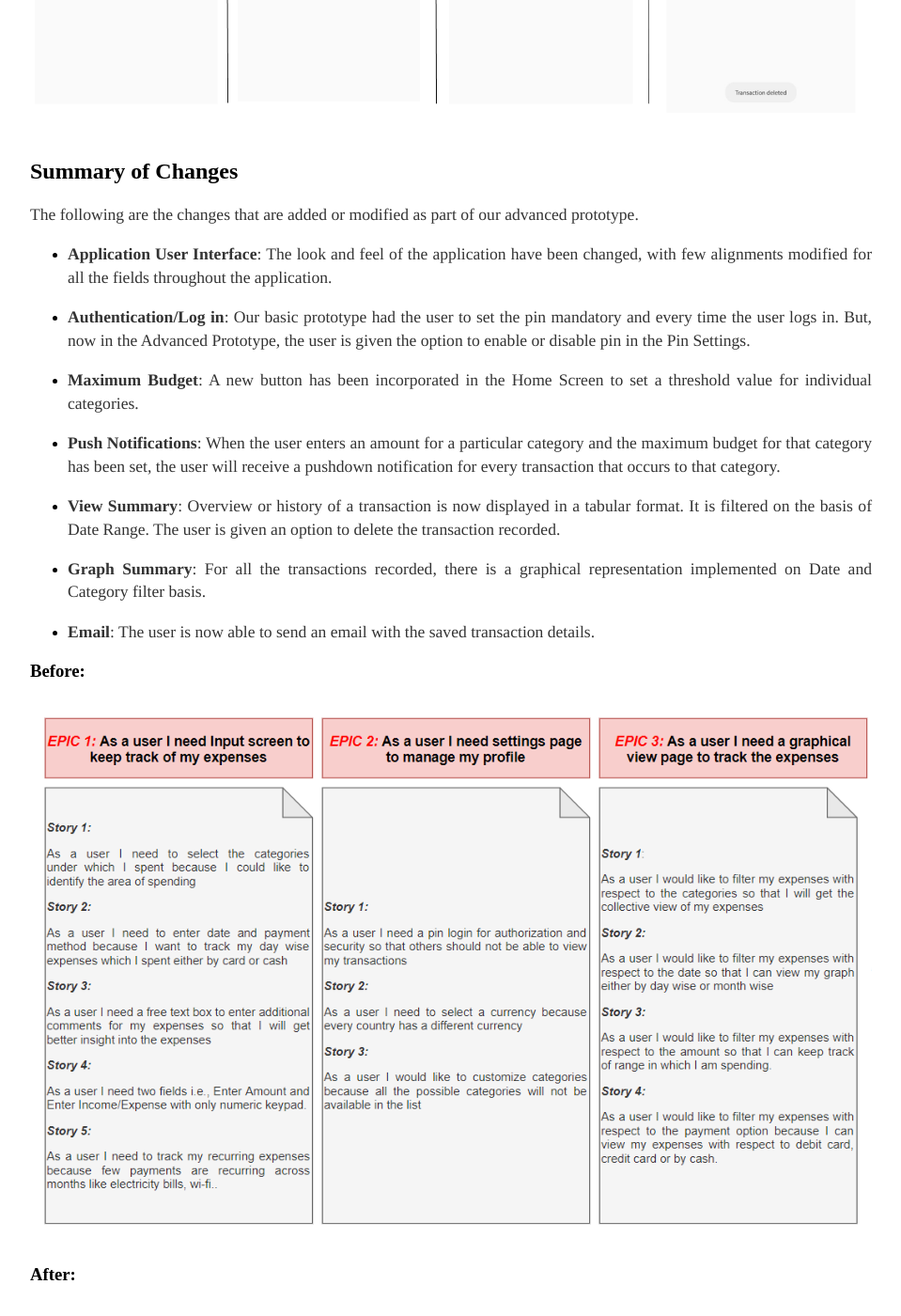
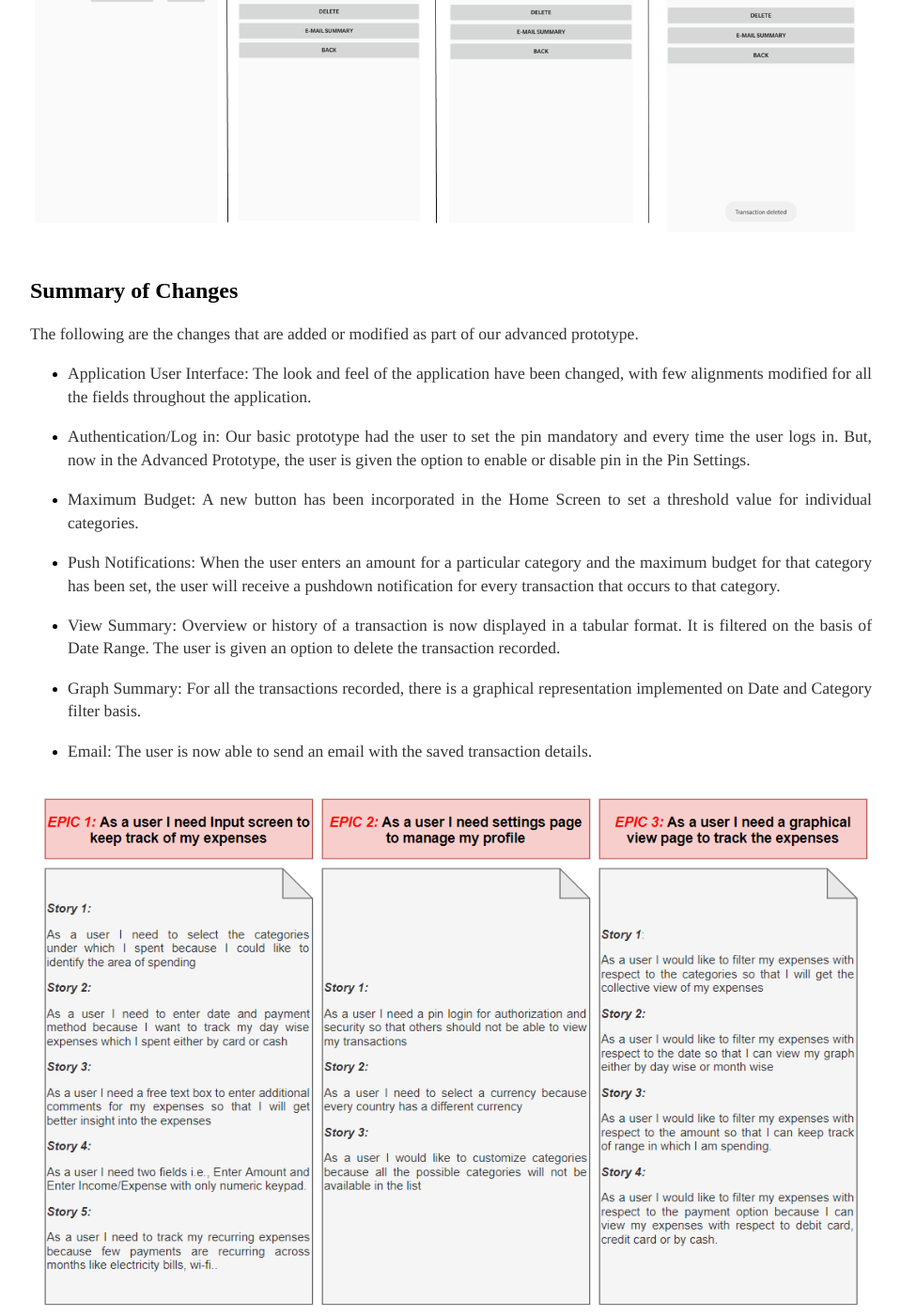
Before and after one commit to DBSE-teaching/isee2019-Sky-Net, a Jekyll site: the page built from docs/_posts/2019-06-04-third-post.md, in a window 1280 px wide and 1400 px high, scrolled down 3061 px. Shown: the whole window at 94% size, without its empty margins (160-1119 px from the left). Built offline with Jekyll 4.4.1, drawn with Linux system fonts in a browser that asks for light colours.

Commit message:
Update 2019-06-04-third-post.md

```diff
--- a/docs/_posts/2019-06-04-third-post.md
+++ b/docs/_posts/2019-06-04-third-post.md
@@ -25,9 +25,13 @@
 
 <p style="font-family:Times;font-size:110%;text-align:justify">This pattern comes under the structural design  pattern as this forms a group of objects into a  tree like structure. This ensures us an effective way of using the the created objects of various classes.</p>
 
+![Deadline image]({{site.baseurl}}/images/compositedesignpattern.png "composite design pattern"){:height="50%" width="100%"}
+
 ### Model View Controller
 
 <p style="font-family:Times;font-size:110%;text-align:justify">This is by far the most used design pattern in software development. It is developed as an evolution  to the design patterns proposed by the “Gang of Four”.It is often referred an architectural pattern. As the name suggests it involves three components,which are namely Model,View and Controller.</p>
+
+![Deadline image]({{site.baseurl}}/images/modelviewcontroller.png "model view controller"){:height="50%" width="100%"}
 
 <ul>
   <li><p style="font-family:Times;font-size:110%;text-align:justify"><b>Model</b> : This consist of the data and set of rules for the application to work on.</p></li>
@@ -60,18 +64,14 @@
 <p style="font-family:Times;font-size:110%;text-align:justify">The following are the changes that are added or modified as part of our advanced prototype.</p>
 
 <ul>
-  <li><p style="font-family:Times;font-size:110%;text-align:justify"><b>Application User Interface</b>: The look and feel of the application have been changed, with few alignments modified for all the fields throughout the application.</p></li>
-<li><p style="font-family:Times;font-size:110%;text-align:justify"><b>Authentication/Log in</b>: Our basic prototype had the user to set the pin mandatory and every time the user logs in. But, now in the Advanced Prototype, the user is given the option to enable or disable pin in the Pin Settings.</p></li>
-<li><p style="font-family:Times;font-size:110%;text-align:justify"><b>Maximum Budget</b>: A new button has been incorporated in the Home Screen to set a threshold value for individual categories.</p></li>
-<li><p style="font-family:Times;font-size:110%;text-align:justify"><b>Push Notifications</b>: When the user enters an amount for a particular category and the maximum budget for that category has been set, the user will receive a pushdown notification for every transaction that occurs to that category.</p></li>
-<li><p style="font-family:Times;font-size:110%;text-align:justify"><b>View Summary</b>: Overview or history of a transaction is now displayed in a tabular format. It is filtered on the basis of Date Range. The user is given an option to delete the transaction recorded.</p></li>
-<li><p style="font-family:Times;font-size:110%;text-align:justify"><b>Graph Summary</b>:  For all the transactions recorded, there is a graphical representation implemented on Date and Category filter basis.</p></li>
-  <li><p style="font-family:Times;font-size:110%;text-align:justify"><b>Email</b>: The user is now able to send an email with the saved transaction details.</p></li></ul>
+<li><p style="font-family:Times;font-size:110%;text-align:justify">Application User Interface: The look and feel of the application have been changed, with few alignments modified for all the fields throughout the application.</p></li>
+<li><p style="font-family:Times;font-size:110%;text-align:justify">Authentication/Log in: Our basic prototype had the user to set the pin mandatory and every time the user logs in. But, now in the Advanced Prototype, the user is given the option to enable or disable pin in the Pin Settings.</p></li>
+<li><p style="font-family:Times;font-size:110%;text-align:justify">Maximum Budget: A new button has been incorporated in the Home Screen to set a threshold value for individual categories.</p></li>
+<li><p style="font-family:Times;font-size:110%;text-align:justify">Push Notifications: When the user enters an amount for a particular category and the maximum budget for that category has been set, the user will receive a pushdown notification for every transaction that occurs to that category.</p></li>
+<li><p style="font-family:Times;font-size:110%;text-align:justify">View Summary: Overview or history of a transaction is now displayed in a tabular format. It is filtered on the basis of Date Range. The user is given an option to delete the transaction recorded.</p></li>
+<li><p style="font-family:Times;font-size:110%;text-align:justify">Graph Summary:  For all the transactions recorded, there is a graphical representation implemented on Date and Category filter basis.</p></li>
+<li><p style="font-family:Times;font-size:110%;text-align:justify">Email: The user is now able to send an email with the saved transaction details.</p></li></ul>
 
-### Before:
 ![Deadline image]({{site.baseurl}}/images/olduserstories.png "Old User Stories"){:height="50%" width="100%"}
 
-### After:
-![Deadline image]({{site.baseurl}}/images/newuserstories.png "New User Stories"){:height="50%" width="100%"}
-
 ## Working Prototype
```
